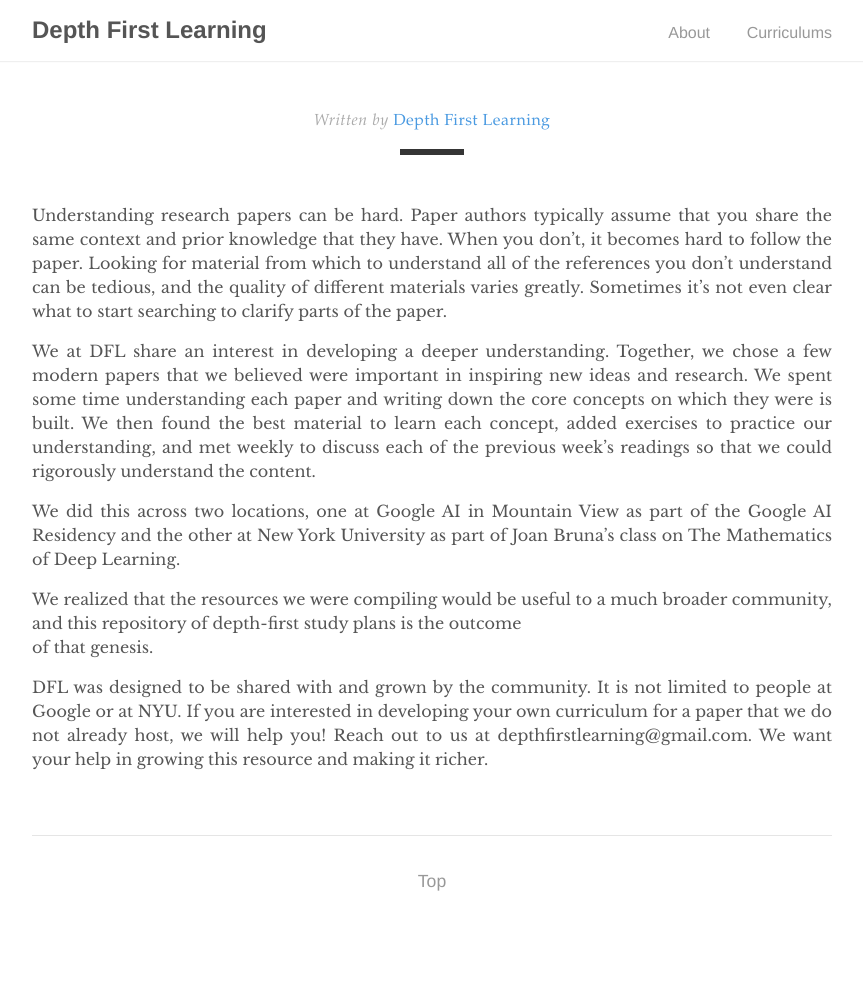
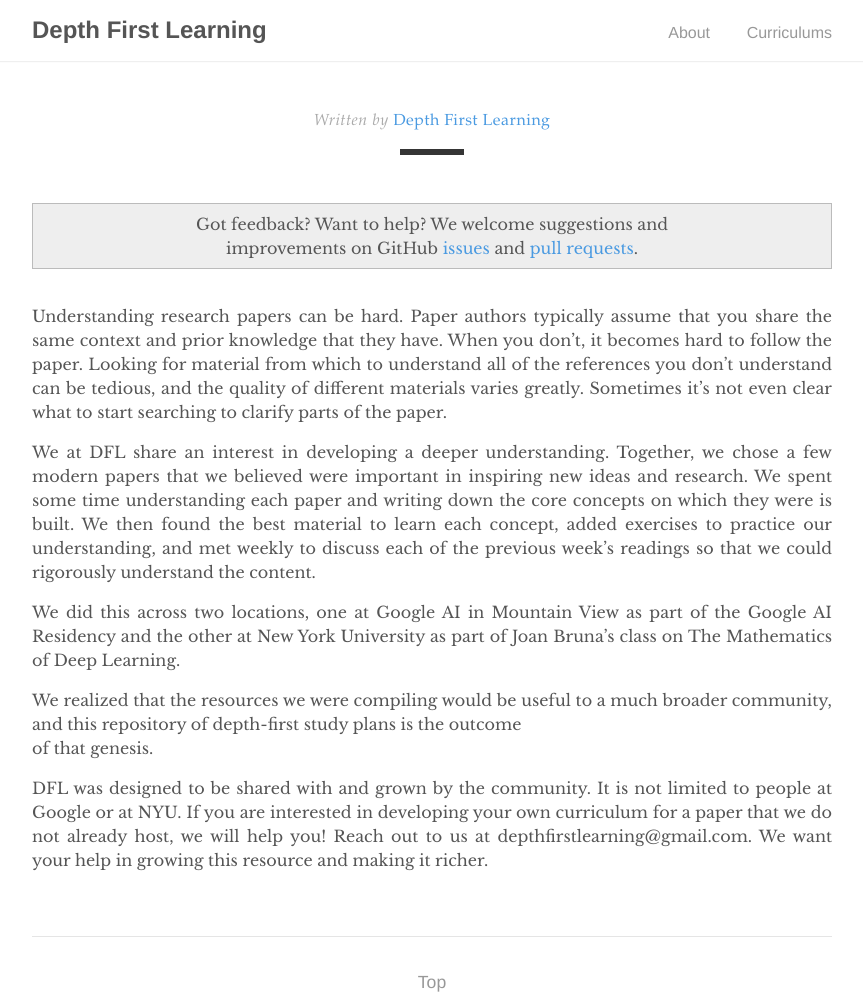
Before and after one commit to depthfirstlearning/depthfirstlearning.com, a Jekyll site: the page built from about.md, in a window 1280 px wide. Shown: the whole page, without its empty margins (208-1071 px from the left). Built offline with Jekyll 4.4.1, drawn with Linux system fonts in a browser that asks for light colours; before the commit the page ends 900 px from its top, so only the background shows below that.

Commit message:
Add feedback request box at top of posts

```diff
--- a/_layouts/post.html
+++ b/_layouts/post.html
@@ -21,6 +21,15 @@ layout: default
   <h1 class="post-title">{{ page.title }}</h1>
   <div class="post-line"></div>
 
+  <div class="request-feedback">
+    <div class="inner">
+      Got feedback? Want to help?
+<!--      <br /> -->
+
+      We welcome suggestions and improvements on GitHub <a href="https://github.com/deconstructed/deconstructed.github.io/issues">issues</a> and <a href="https://github.com/deconstructed/deconstructed.github.io/pulls">pull requests</a>.
+    </div>
+  </div>
+
   {{ content }}
 
 </div>
--- a/assets/main.scss
+++ b/assets/main.scss
@@ -53,3 +53,28 @@ a.colab-root {
     text-decoration: none;
   }
 }
+
+.request-feedback {
+  border: 1px solid #bbb;
+  background: #eee;
+  padding-left: 12px;
+  padding-right: 12px;
+  padding-top: 8px;
+  padding-bottom: 8px;
+  text-align: center;
+  line-height: 1.6;
+  margin-bottom: 35px;
+
+  .inner {
+    margin-left: auto;
+    margin-right: auto;
+  }
+}
+
+@media only screen and (min-width: 680px) {
+  .request-feedback {
+    .inner {
+      width: 500px;
+    }
+  }
+}
```
Also changed, not shown: 2 other files.
